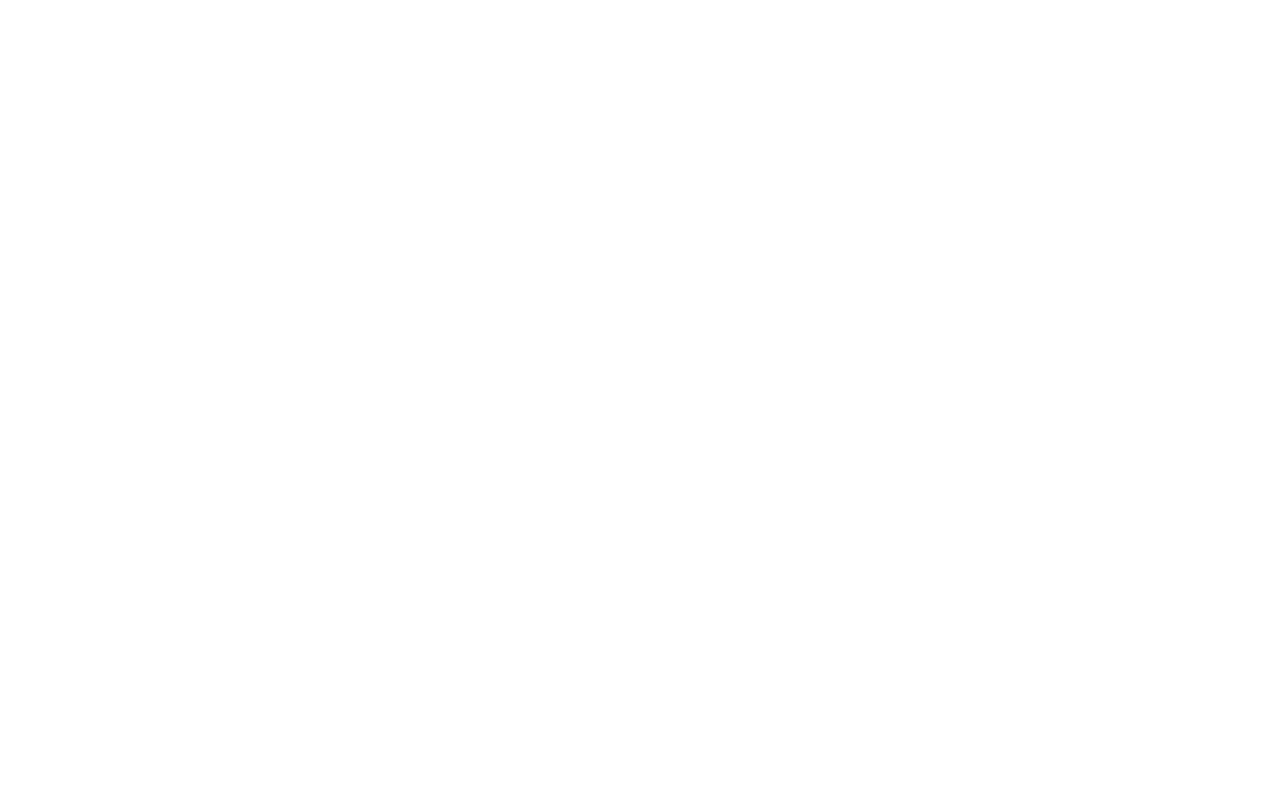
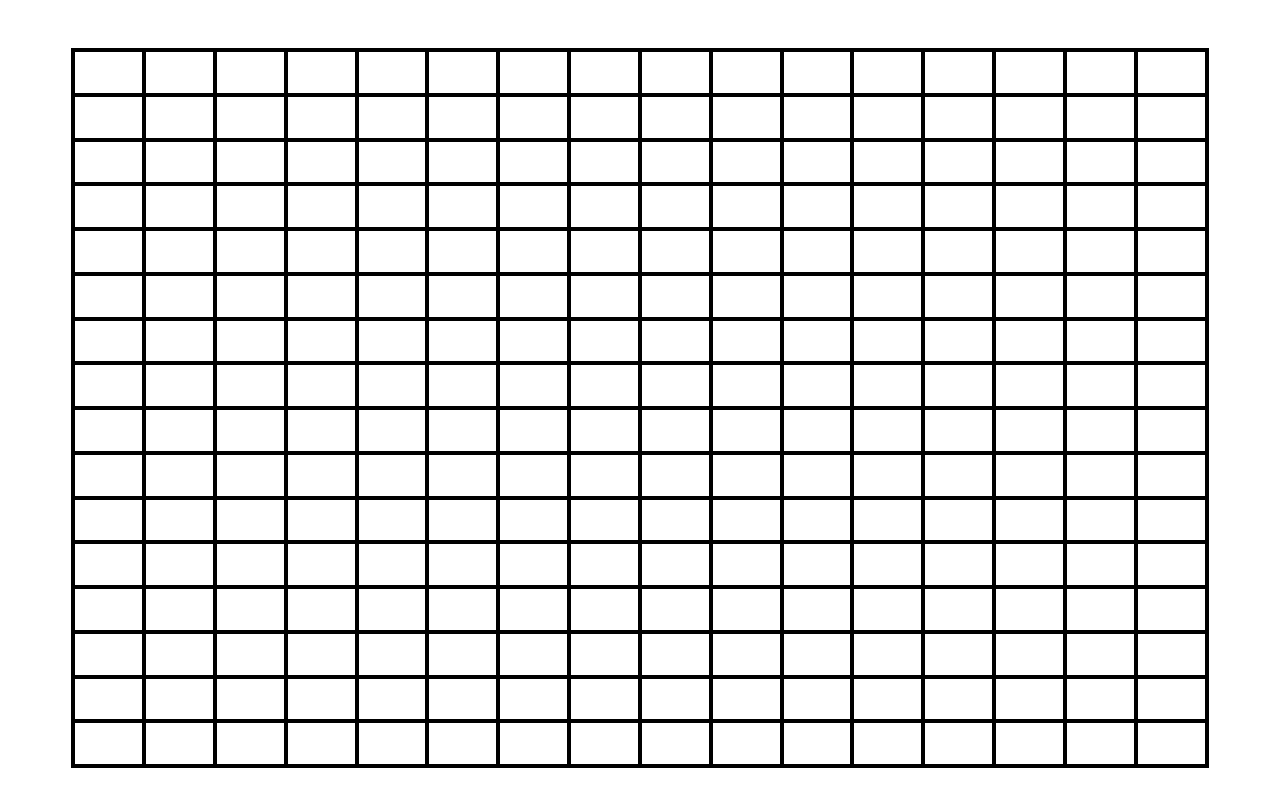
Before and after one commit to HaiderBey/etch-a-sketch, a plain HTML site: page index.html in a window 1280 px wide. Drawn offline with Linux system fonts and the light colour scheme.

Commit message:
Added Grid with random onhover color changing

```diff
--- a/index.html
+++ b/index.html
@@ -7,5 +7,8 @@
     <script src = "script.js"></script>
 </head>
 <body>
+    <div class = "container">
+
+    </div>
 </body>
 </html>
--- a/script.js
+++ b/script.js
@@ -0,0 +1,30 @@
+document.addEventListener("DOMContentLoaded", () => {
+
+    const grid = document.querySelector('.container');
+
+    for (let i = 0; i < 16*16; i++) {
+
+        const cell = document.createElement('div');
+        cell.id = `cell- ${i}`
+        cell.className = 'cell'
+
+        cell.style.width = `${100 / 16}%`
+        cell.style.height = `${100 / 16}%`
+
+        grid.appendChild(cell)
+
+    }
+
+    const cells = document.querySelectorAll('.cell')
+
+    cells.forEach(cell => {
+        cell.addEventListener('mouseenter', () => {
+            cell.style.backgroundColor = getRandomColor();
+        })
+    })
+
+})
+
+function getRandomColor(){
+    return '#' + Math.floor(Math.random()*16777215).toString(16);
+}
--- a/styles.css
+++ b/styles.css
@@ -0,0 +1,23 @@
+* {
+  box-sizing: border-box;
+}
+
+body{
+    height: 100vh;
+    overflow: hidden;
+    display: flex;
+    justify-content: center;
+    align-items: center;
+}
+
+.container {
+    width: 90%;
+    height: 90%;
+    border: 2px solid black;
+    display: flex;
+    flex-wrap: wrap;
+}
+
+.cell {
+    border: 2px solid black;
+}
```
